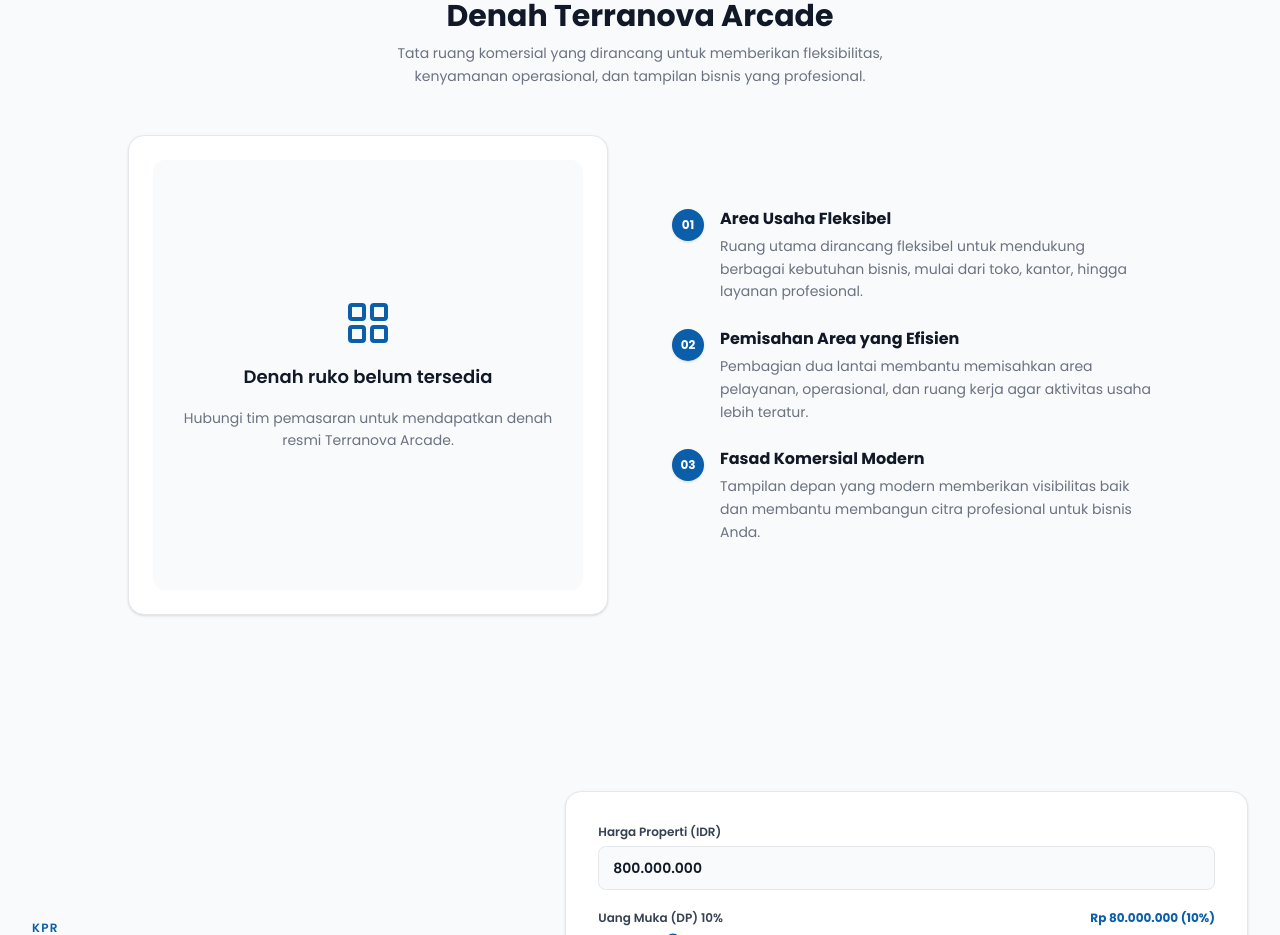
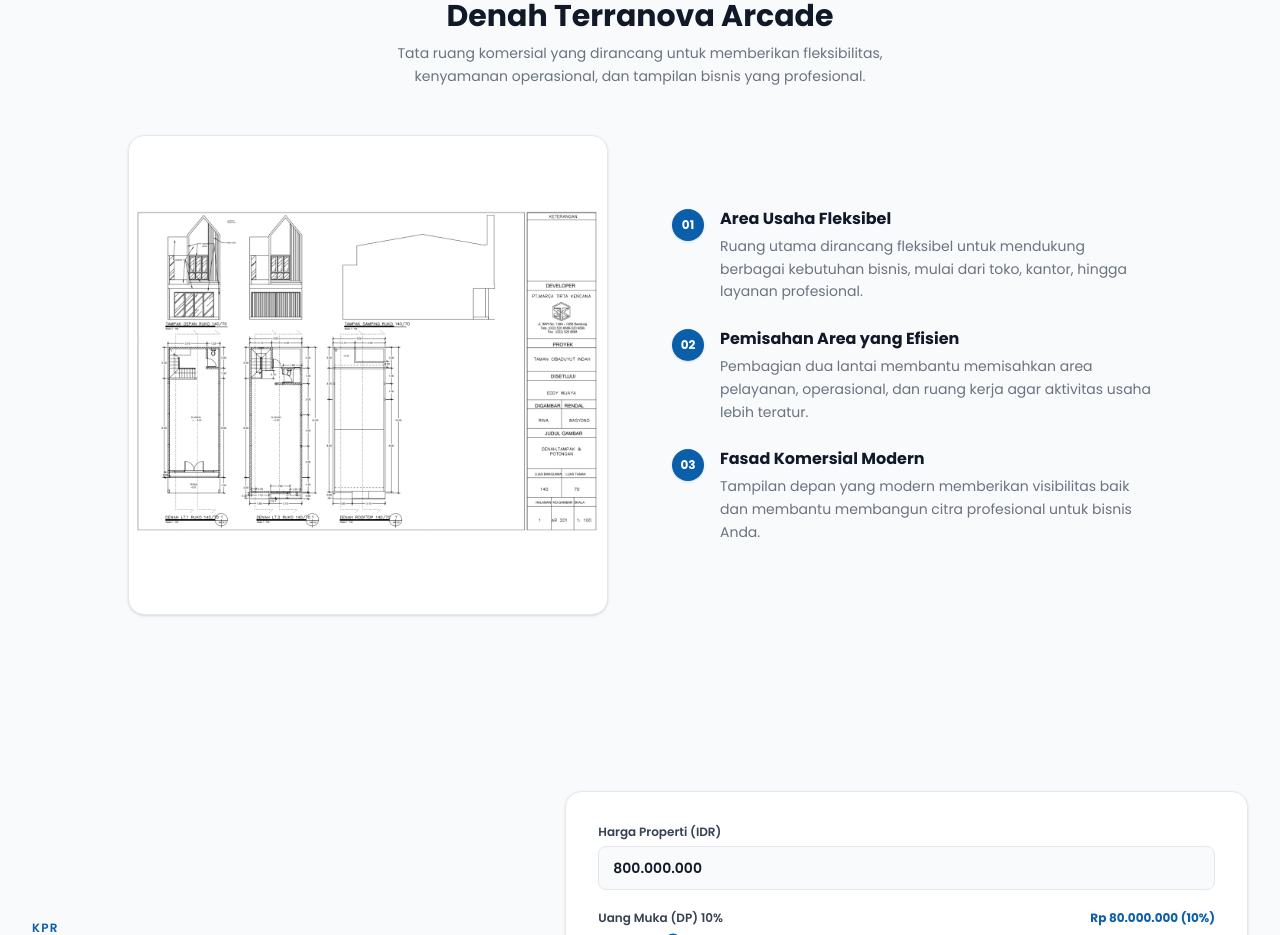
Before and after one commit to Naufal-Yazid/Website-MTK, a Next.js app: page /proyek/tci/tci-3/ruko/teranova in a window 1280 px wide. Shown: the part 1420-2355 px from the top of the page. Built offline with nearby package versions, Linux system fonts and the light colour scheme.

Commit message:
update fp

```diff
--- a/src/app/proyek/tci/tci-3/ruko/teranova/page.tsx
+++ b/src/app/proyek/tci/tci-3/ruko/teranova/page.tsx
@@ -1,3 +1,4 @@
+import Image from "next/image";
 import {
   Download,
   MapPin,
@@ -164,12 +165,15 @@
           </div>
 
           <div className="grid grid-cols-1 lg:grid-cols-12 gap-10 lg:gap-16 items-center max-w-5xl mx-auto">
-            <div className="lg:col-span-6 bg-white border border-[#E5E7EB] rounded-2xl p-4 sm:p-6 shadow-sm aspect-square overflow-hidden">
-              <div className="w-full h-full flex flex-col items-center justify-center text-center gap-4 rounded-xl bg-[#F9FAFB] p-6">
-                <LayoutGrid className="w-12 h-12 text-[#0B5EAA]" aria-hidden="true" />
-                <h3 className="text-lg font-semibold text-[#111827]">Denah ruko belum tersedia</h3>
-                <p className="text-sm text-[#6B7280] leading-relaxed">Hubungi tim pemasaran untuk mendapatkan denah resmi Terranova Arcade.</p>
-              </div>
+            {/* GAMBAR DENAH RUKO (REPLACE PLACEHOLDER) */}
+            <div className="lg:col-span-6 bg-white border border-[#E5E7EB] rounded-2xl p-4 sm:p-6 shadow-sm aspect-square relative flex items-center justify-center overflow-hidden">
+              <Image
+                src="/floor-plan/fp_terranova.webp" // Ganti sesuai nama file gambarmu di folder public
+                alt="Denah Terranova Arcade TCI 3"
+                fill
+                className="object-contain p-2"
+                sizes="(max-width: 1024px) 100vw, 50vw"
+              />
             </div>
 
             <div className="lg:col-span-6 space-y-6">
```
Also changed, not shown: public/floor-plan/fp_terranova.webp (added).
